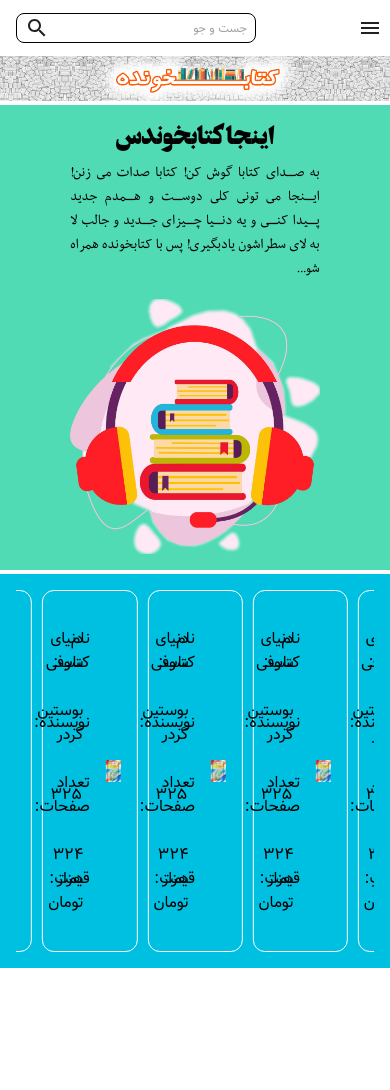
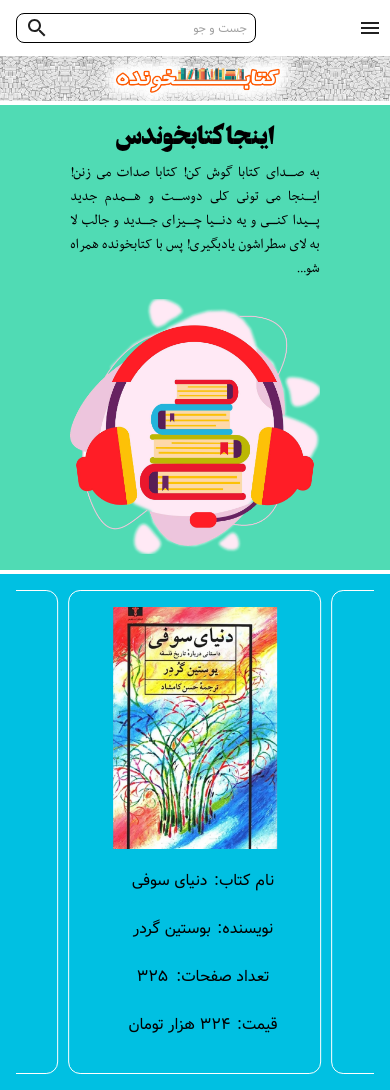
Before and after one commit to mr-mahdiyar/Ketabkhoonde, a React (Vite) app: page / in a window 390 px wide. Before the commit the page ends 968 px from the top, so only its background shows below. Built offline with nearby package versions, Linux system fonts and the light colour scheme.

Commit message:
The slider became responsive.

```diff
--- a/src/components/Slider.jsx
+++ b/src/components/Slider.jsx
@@ -9,36 +9,48 @@ const staticSliderItem = () => {
       className="image-text-container"
       component="div"
       display="flex"
+      flexDirection={{xs: "column", sm: "row"}}
       justifyContent="space-between"
       alignItems="center"
       border="1px solid white"
       padding={2}
       borderRadius={3}
     >
-      <Box className="image-container" maxWidth="40%">
+      <Box className="image-container" maxWidth={{xs: "75%" ,sm: "40%"}}>
         <img src={Image} className="w-100" />
       </Box>
       <Box className="text-wrapper" minWidth="50%" marginLeft="1rem">
         <List>
           <ListItem>
             <ListItemText primary="نام کتاب: " />
-            <ListItemText primary="دنیای سوفی" sx={{textAlign: "start", marginRight: "0.4rem"}}/>
+            <ListItemText
+              primary="دنیای سوفی"
+              primaryTypographyProps={{textAlign: "start", marginRight: "0.4rem", fontSize: {xs: "16px", sm: "18px"}}}
+            />
           </ListItem>
           <ListItem>
-            <ListItemText primary="نویسنده: "/>
-            <ListItemText primary="بوستین گردر" sx={{textAlign: "start", marginRight: "0.4rem"}}/>
+            <ListItemText primary="نویسنده: " />
+            <ListItemText
+              primary="بوستین گردر"
+              primaryTypographyProps={{textAlign: "start", marginRight: "0.4rem", fontSize: {xs: "16px", sm: "18px"}}}
+            />
           </ListItem>
           <ListItem>
             <ListItemText
               primary="تعداد صفحات: "
               sx={{ marginLeft: "0.1rem" }}
             />
-            <ListItemText primary="325" sx={{textAlign: "start", marginRight: "0.4rem"}}/>
+            <ListItemText
+              primary="325"
+              primaryTypographyProps={{textAlign: "start", marginRight: "0.4rem", fontSize: {xs: "16px", sm: "18px"}}}
+            />
           </ListItem>
           <ListItem>
             <ListItemText primary="قیمت: " />
-            <ListItemText primary="324 هزار تومان" sx={{textAlign: "start", marginRight: "0.4rem"}} />
-
+            <ListItemText
+              primary="324 هزار تومان"
+              primaryTypographyProps={{textAlign: "start", marginRight: "0.4rem", fontSize: {xs: "16px", sm: "18px"}}}
+            />
           </ListItem>
         </List>
       </Box>
@@ -62,6 +74,17 @@ const Slider = () => {
           centeredSlides
           centeredSlidesBounds
           freeMode
+          breakpoints={{
+            300: {
+              slidesPerView: 1.4
+            },
+            900: {
+              slidesPerView: 1.75
+            },
+            1300: {
+              slidesPerView: 3.5
+            }
+          }}
         >
           <SwiperSlide>{staticSliderItem()}</SwiperSlide>
 
```
